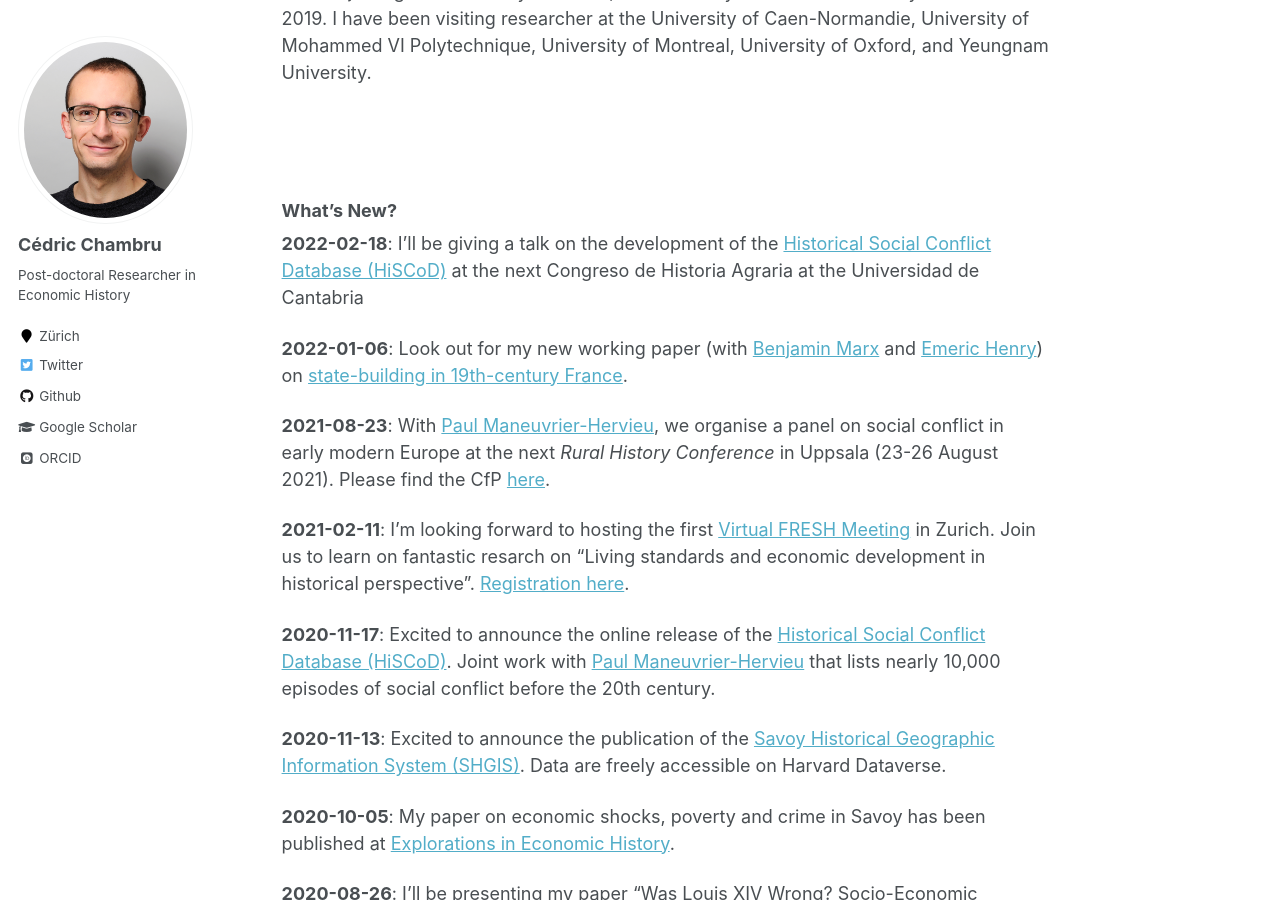
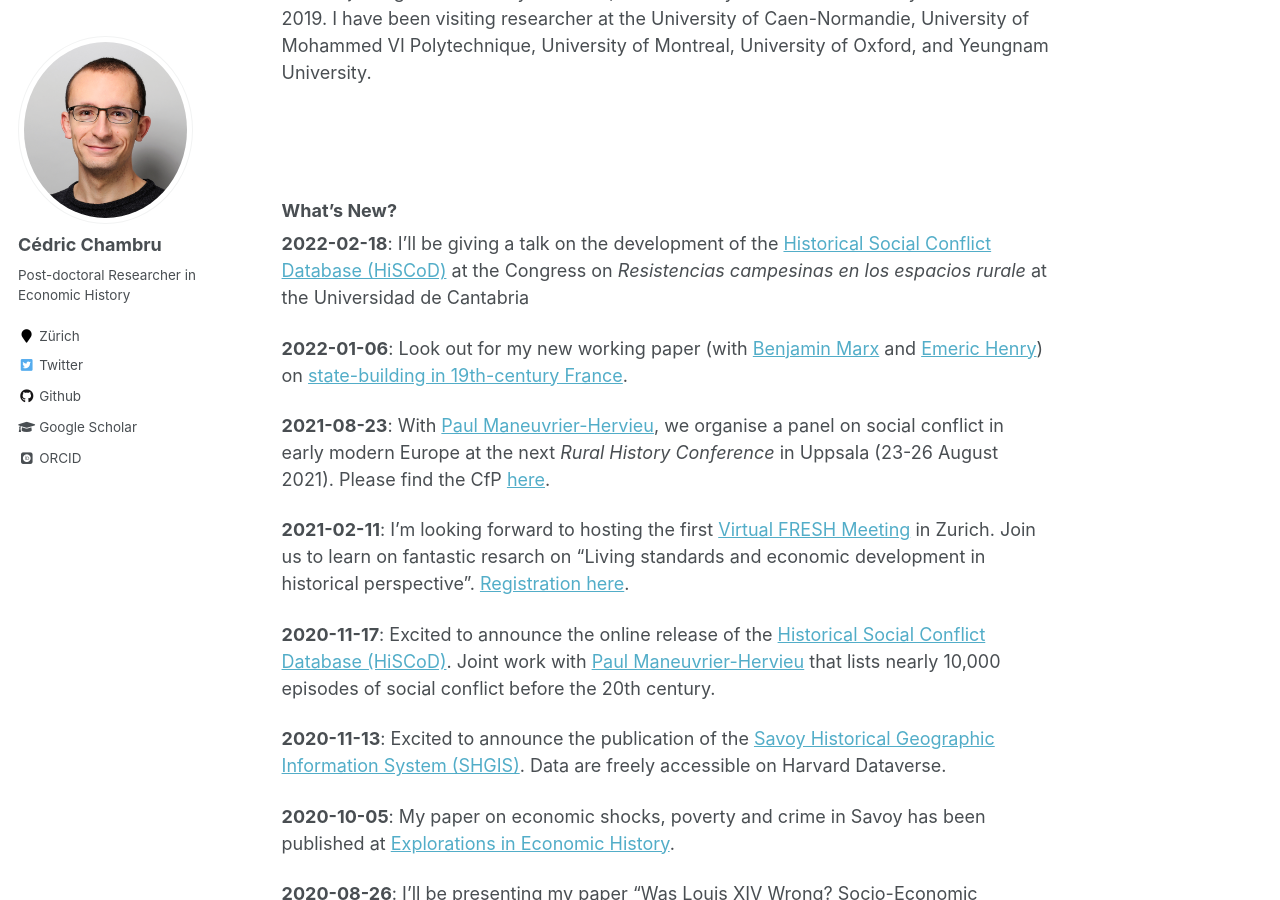
Before and after one commit to CedricChambru/CedricChambru.github.io, a Jekyll site: the page built from _pages/about.md, in a window 1280 px wide and 900 px high, scrolled down 521 px. Built offline with Jekyll 4.4.1, drawn with Linux system fonts in a browser that asks for light colours; some web fonts are replaced.

Commit message:
Update about.md

```diff
--- a/_pages/about.md
+++ b/_pages/about.md
@@ -21,7 +21,7 @@ Prior to joining the University of Zurich, I obtained my PhD at the University o
 
 ### What's New?
 
-**2022-02-18**: I'll be giving a talk on the development of the [Historical Social Conflict Database (HiSCoD)](https://www.unicaen.fr/hiscod/?locale=en) at the next Congreso de Historia Agraria at the Universidad de Cantabria
+**2022-02-18**: I'll be giving a talk on the development of the [Historical Social Conflict Database (HiSCoD)](https://www.unicaen.fr/hiscod/?locale=en) at the Congress on _Resistencias campesinas en los espacios rurale_ at the Universidad de Cantabria
 
 **2022-01-06**: Look out for my new working paper (with [Benjamin Marx](https://sites.google.com/view/bmarx) and [Emeric Henry](https://sites.google.com/site/emericmlhenry)) on [state-building in 19th-century France](https://cepr.org/active/publications/discussion_papers/dp.php?dpno=16815).
 
```
